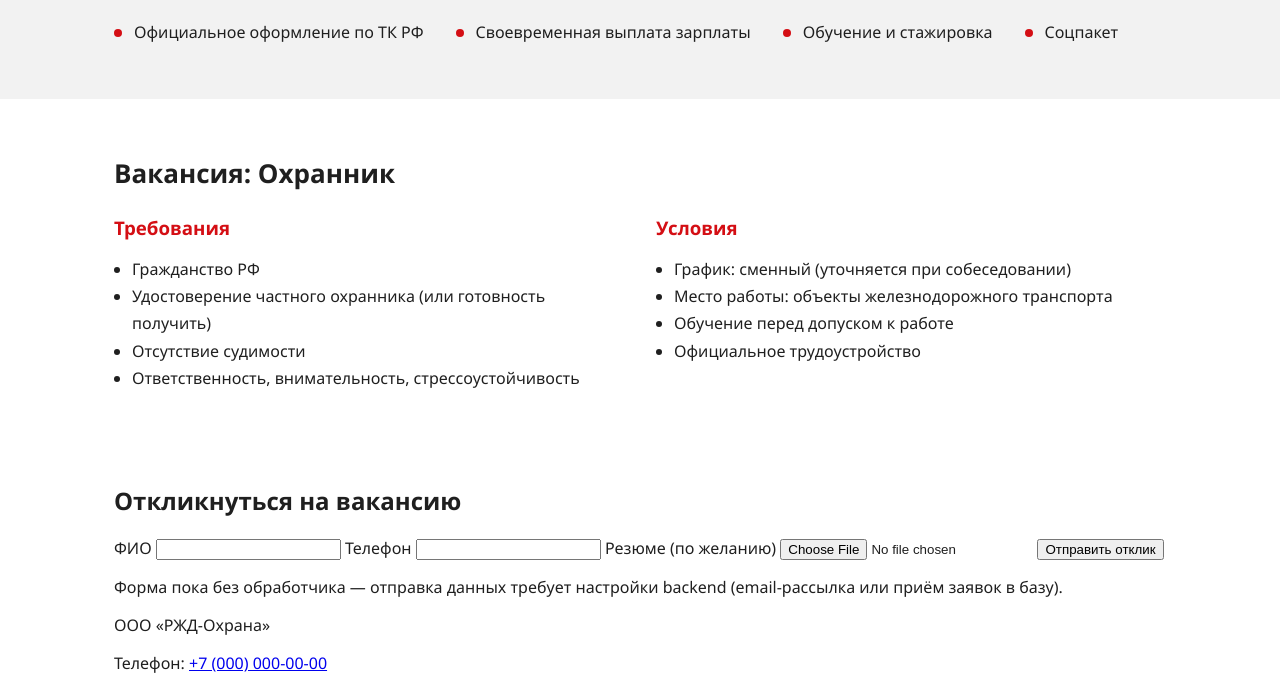
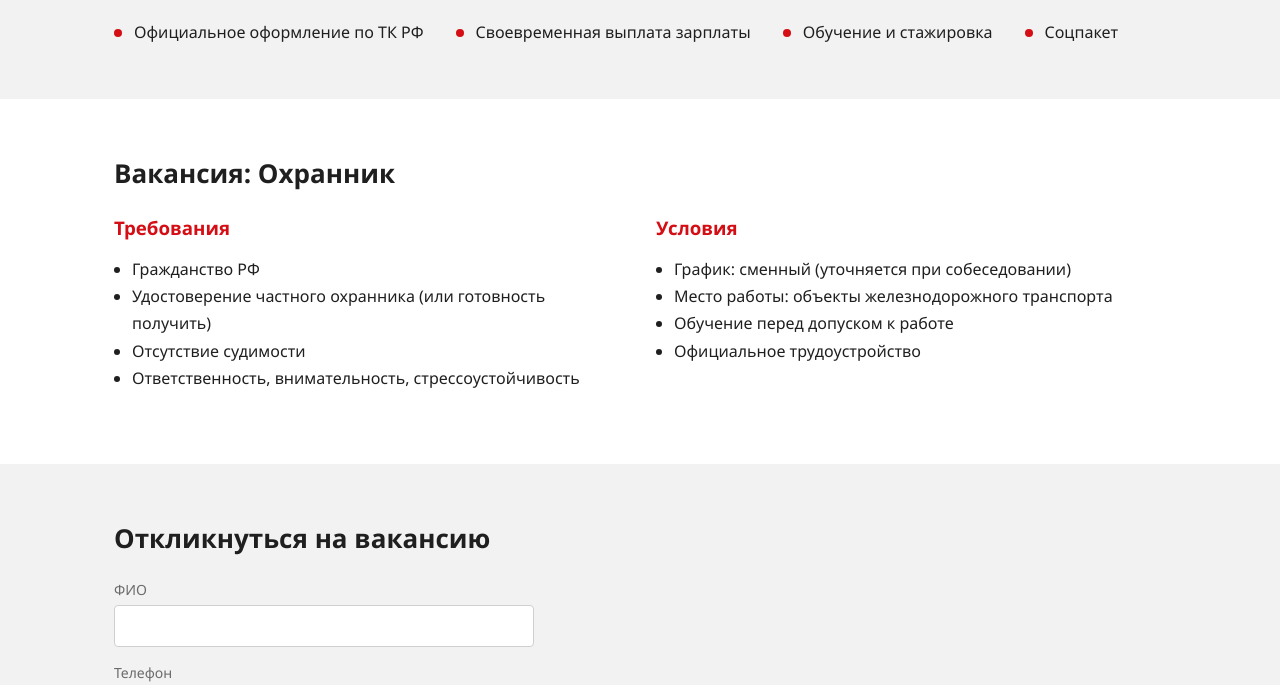
Before and after one commit to bav56172-svg/rzd-ohrana-podbor, a plain HTML site: page index.html in a window 1280 px wide. Shown: the part 252-937 px from the top of the page. Drawn offline with Linux system fonts and the light colour scheme.

Commit message:
[agent] add: стили формы отклика и контактов — верстка страницы завершена
Co-Authored-By: Claude Sonnet 5 <noreply@anthropic.com>

```diff
--- a/style.css
+++ b/style.css
@@ -149,3 +149,75 @@ body {
     grid-template-columns: 1fr;
   }
 }
+
+/* Форма отклика */
+.apply {
+  background: var(--rzd-grey);
+  padding: 56px 0;
+}
+
+.apply h2 {
+  font-size: 26px;
+  margin: 0 0 24px;
+}
+
+.apply__form {
+  display: flex;
+  flex-direction: column;
+  gap: 16px;
+  max-width: 420px;
+}
+
+.apply__form label {
+  display: flex;
+  flex-direction: column;
+  gap: 6px;
+  font-size: 14px;
+  color: var(--rzd-grey-dark);
+}
+
+.apply__form input {
+  padding: 10px 12px;
+  border: 1px solid #cfcfcf;
+  border-radius: 4px;
+  font-size: 15px;
+  font-family: inherit;
+}
+
+.apply__form button {
+  align-self: flex-start;
+  padding: 12px 28px;
+  background: var(--rzd-red);
+  color: var(--rzd-white);
+  border: none;
+  border-radius: 4px;
+  font-size: 15px;
+  font-weight: 600;
+  cursor: pointer;
+}
+
+.apply__form button:hover {
+  background: #b30c11;
+}
+
+.apply__note {
+  margin-top: 16px;
+  font-size: 13px;
+  color: var(--rzd-grey-dark);
+}
+
+/* Контакты */
+.contacts {
+  background: var(--rzd-dark);
+  color: var(--rzd-white);
+  padding: 32px 0;
+}
+
+.contacts p {
+  margin: 4px 0;
+  font-size: 14px;
+}
+
+.contacts a {
+  color: var(--rzd-white);
+}
```
